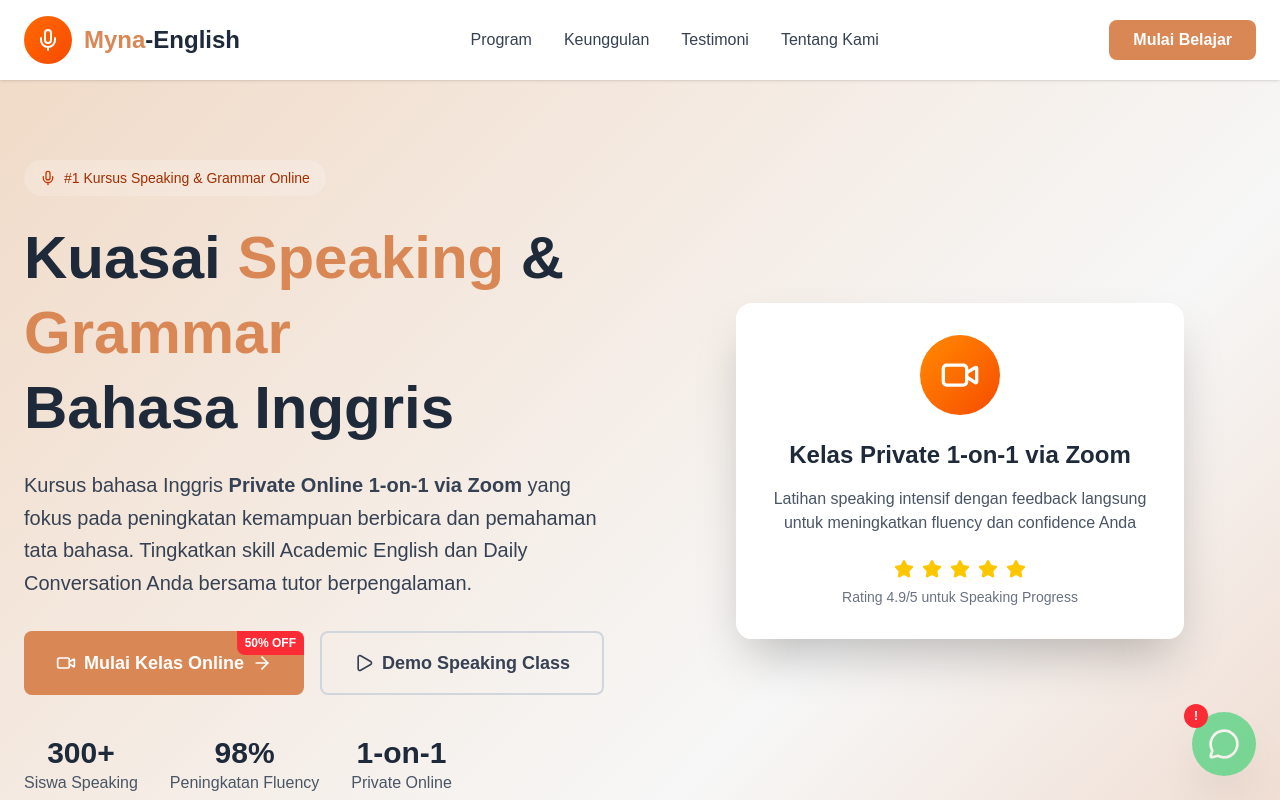
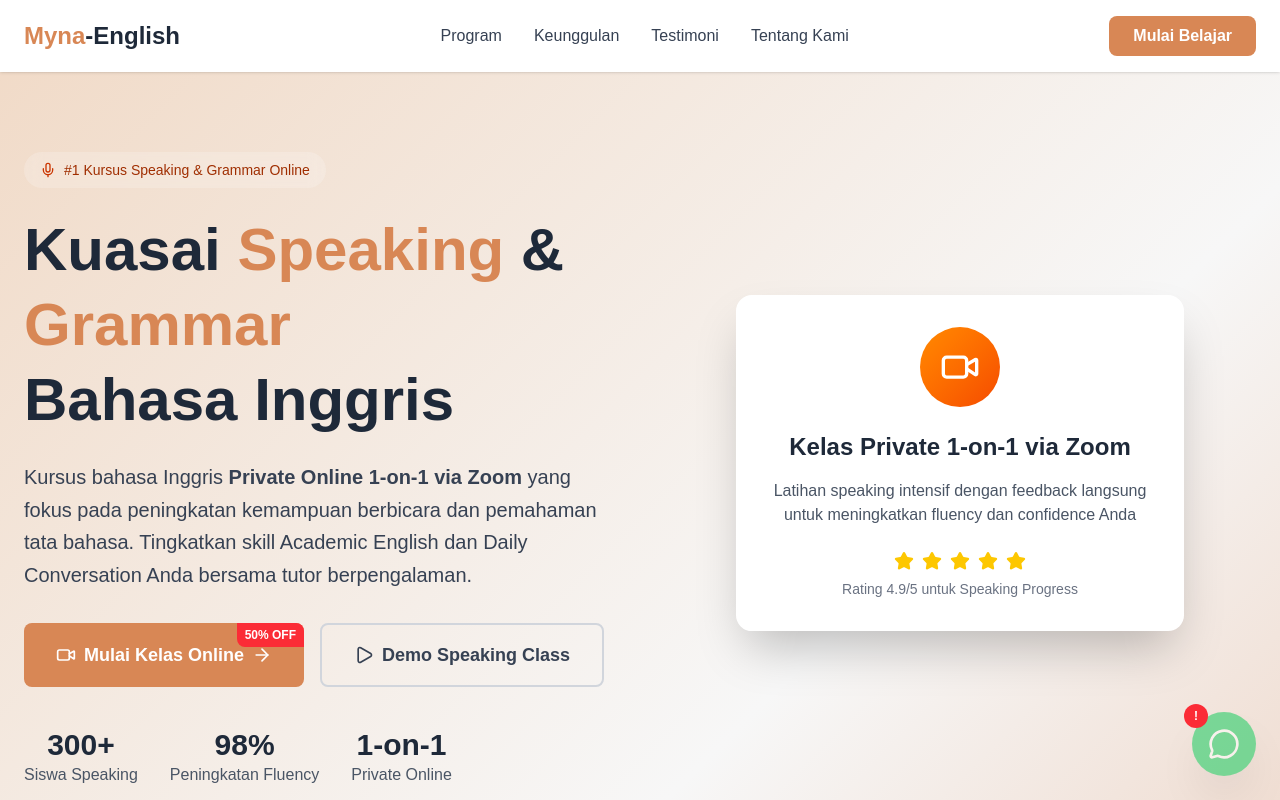
Before and after one commit to Myna-Tech/zeus, a Next.js app: page / in a window 1280 px wide. Shown: the top 800 px of the page. Built offline with nearby package versions, Linux system fonts and the light colour scheme.

Commit message:
feat: remove speaker

```diff
--- a/src/app/page.tsx
+++ b/src/app/page.tsx
@@ -212,9 +212,9 @@ export default function MynaEnglishLanding() {
           <div className="max-w-7xl mx-auto px-6 py-4">
             <div className="flex items-center justify-between">
               <div className="flex items-center space-x-3">
-                <div className="w-12 h-12 bg-gradient-to-br from-orange-500 to-orange-600 rounded-full flex items-center justify-center">
+                {/* <div className="w-12 h-12 bg-gradient-to-br from-orange-500 to-orange-600 rounded-full flex items-center justify-center">
                   <Mic className="w-6 h-6 text-white" />
-                </div>
+                </div> */}
                 <div className="text-2xl font-bold text-gray-800">
                   <span style={{ color: "#D88755" }}>Myna</span>-English
                 </div>
@@ -1297,9 +1297,9 @@ export default function MynaEnglishLanding() {
             <div className="grid md:grid-cols-4 gap-8">
               <div>
                 <div className="flex items-center space-x-3 mb-4">
-                  <div className="w-12 h-12 bg-gradient-to-br from-orange-500 to-orange-600 rounded-full flex items-center justify-center">
+                  {/* <div className="w-12 h-12 bg-gradient-to-br from-orange-500 to-orange-600 rounded-full flex items-center justify-center">
                     <Mic className="w-6 h-6 text-white" />
-                  </div>
+                  </div> */}
                   <div className="text-2xl font-bold">
                     <span style={{ color: "#D88755" }}>Myna</span>-English
                   </div>
```
